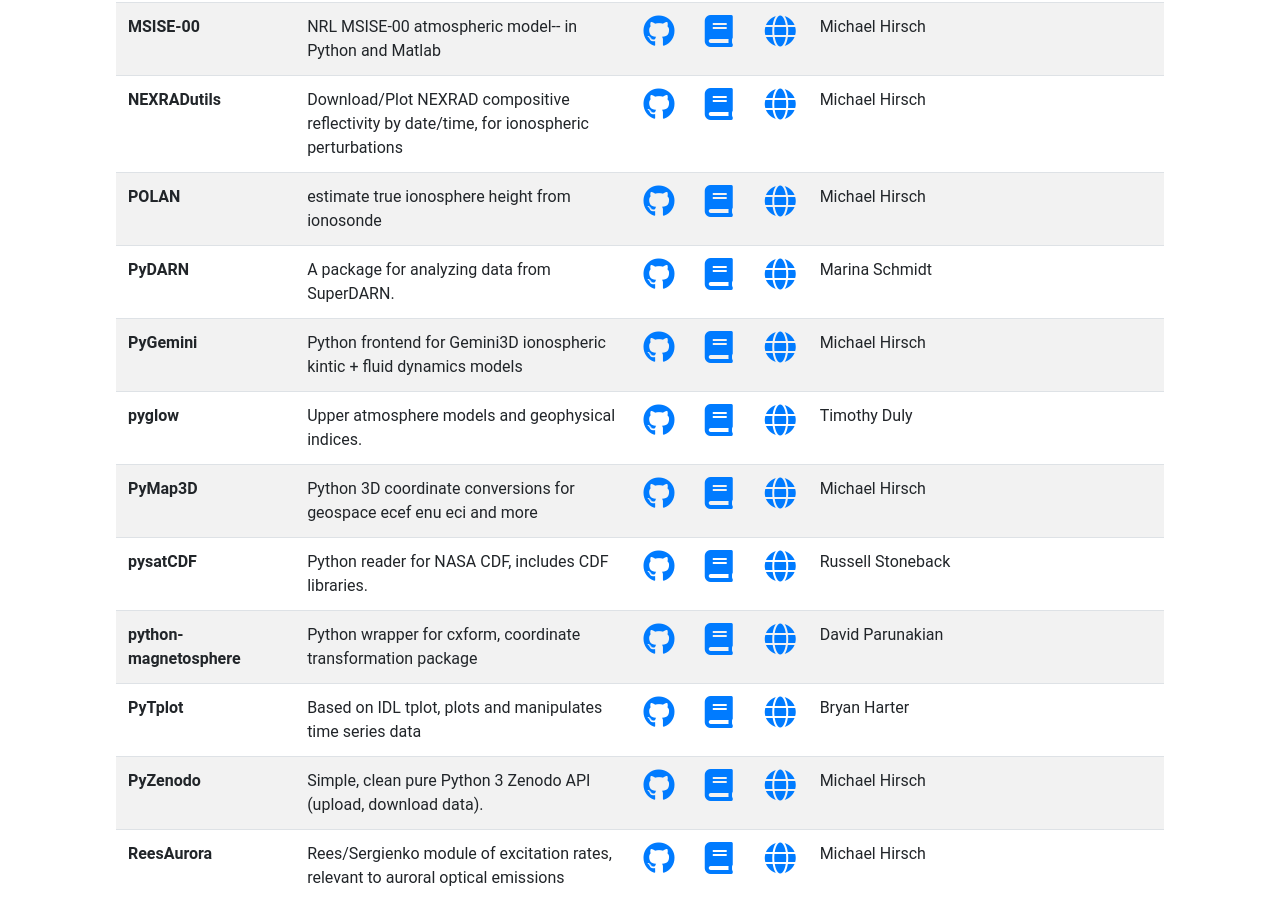
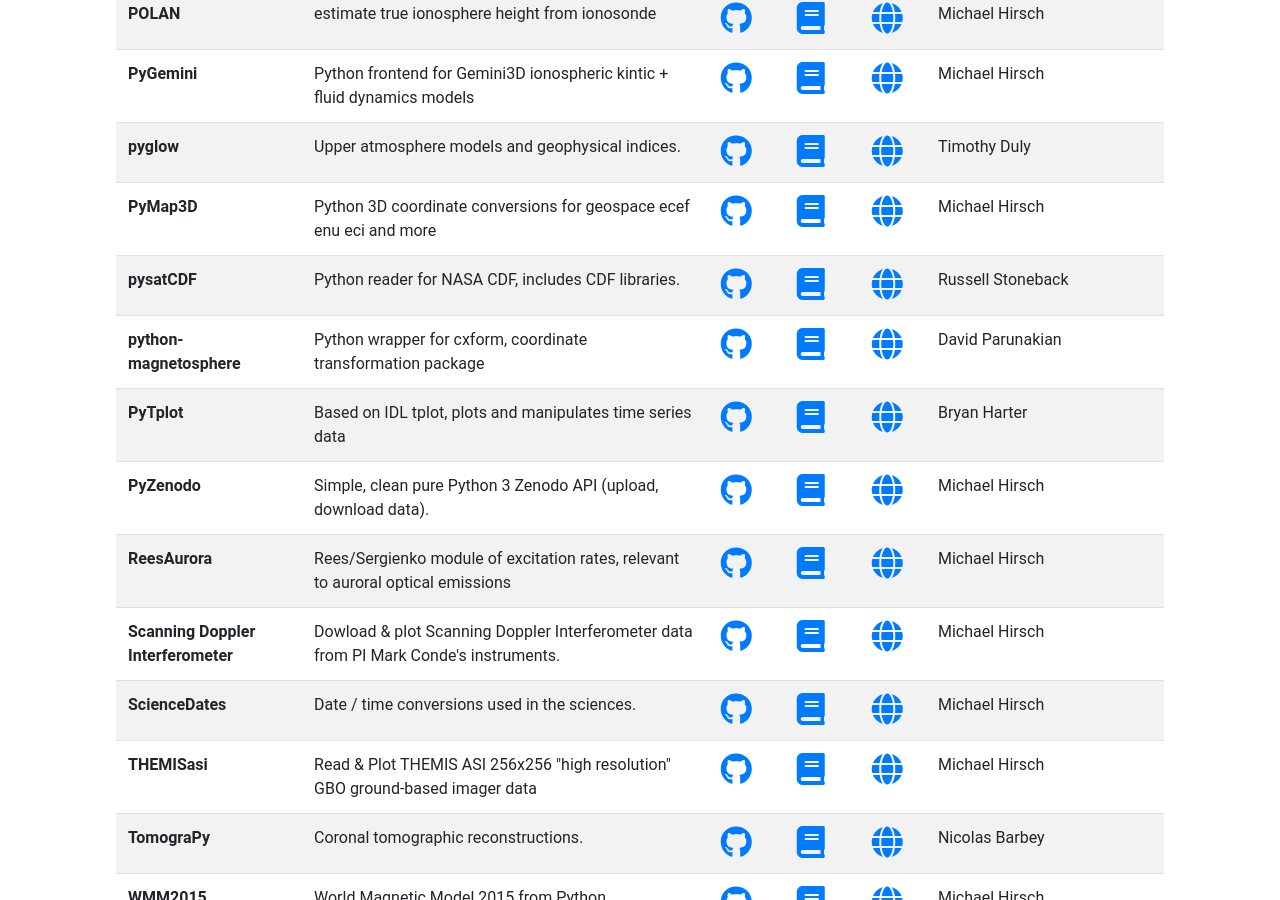
Before and after one commit to heliophysicsPy/heliophysicsPy.github.io, a Jekyll site: the page built from _pages/projects.html, in a window 1280 px wide and 900 px high, scrolled down 10013 px. Built offline with Jekyll 4.4.1, drawn with Linux system fonts in a browser that asks for light colours; nearby versions of some CDN libraries; some of the changed lines change nothing that is shown.

Commit message:
Fix table bugs

```diff
--- a/_data/projects_unevaluated.yml
+++ b/_data/projects_unevaluated.yml
@@ -23,7 +23,6 @@
   contact: Bryan Harter, Michael Liu, David Stansby, Michael Hirsch
   keywords: ["magnetosphere","ionosphere_thermosphere_mesosphere","specific"]
 
-
 - name: DASCutils
   code: https://github.com/space-physics/dascasi
   description: Digital All Sky Camera utilities, for camera at Poker Flat Research Range and elsewhere
@@ -42,7 +41,6 @@
   description: Python RINEX 2/3 NAV/OBS reader with speed and simplicity, handling most RINEX formats.
   contact: Michael Hirsch
   keywords: ["ionosphere_thermosphere_mesosphere","specific"]
-
 
 - name: GOESutils
   code: https://github.com/space-physics/GOESplot
@@ -111,7 +109,6 @@
   contact: Michael Hirsch
   keywords: ["planetary","specific"]
 
-
 - name: POLAN
   code: https://github.com/space-physics/POLAN
   description: estimate true ionosphere height from ionosonde
@@ -124,12 +121,6 @@
   code: "https://github.com/timduly4/pyglow"
   contact: "Timothy Duly"
   keywords: ["ionosphere_thermosphere_mesosphere","specific"]
-
-- name: "PyDARN"
-  description: "A package for analyzing data from SuperDARN."
-  code: "https://github.com/SuperDARN/pydarn"
-  contact: "Marina Schmidt"
-  keywords: ["ionosphere_thermosphere_mesosphere","general"]
 
 - name: PyGemini
   description: Python frontend for Gemini3D ionospheric kintic + fluid dynamics models
--- a/_includes/project_cards_unevaluated.html
+++ b/_includes/project_cards_unevaluated.html
@@ -71,12 +71,6 @@
               <td>{% if project.docs != blank %}<p class="hidden">{{ project.docs }}</p><a href="{{ project.docs }}" class="card-link"><i class="fas fa-book fa-2x"></i></a>{% endif %}</td>
               <td>{% if project.url != blank %}<p class="hidden">{{ project.url }}</p><a href="{{ project.url }}" class="card-link"><i class="fas fa-globe fa-2x"></i></a>{% endif %}</td>
               <td>{{ project.contact }}</td>
-              <td>{% if project.community != blank %}<p class="hidden">{{ project.community[1] }}</p><img src="{{ project.community[0] }}" alt="{{ project.community[project.community.length-1] }}">{% endif %}</td>
-              <td>{% if project.documentation != blank %}<p class="hidden">{{ project.documentation[1] }}</p><img src="{{ project.documentation[0] }}" alt="{{ project.documentation[project.documentation.length-1] }}">{% endif %}</td>
-              <td>{% if project.testing != blank %}<p class="hidden">{{ project.testing[1] }}</p><img src="{{ project.testing[0] }}" alt="{{ project.testing[project.testing.length-1] }}">{% endif %}</td>
-              <td>{% if project.software_maturity != blank %}<p class="hidden">{{ project.software_maturity[1] }}</p><img src="{{ project.software_maturity[0] }}" alt="{{ project.software_maturity[project.software_maturity.length-1] }}">{% endif %}</td>
-              <td>{% if project.python3 != blank %}<p class="hidden">{{ project.python3[1] }}</p><img src="{{ project.python3[0] }}" alt="{{ project.python3[project.python3.length-1] }}">{% endif %}</td>
-              <td>{% if project.license != blank %}<p class="hidden">{{ project.license[1] }}</p><img src="{{ project.license[0] }}" alt="{{ project.license[project.license.length-1] }}">{% endif %}</td>
             </tr>
             {% endfor %}
           </tbody>
--- a/js/projects.js
+++ b/js/projects.js
@@ -1,9 +1,12 @@
 var table1;
 var table2;
+var table3;
 var searchValue1 = '';
 var searchValue2 = '';
+var searchValue3 = '';
 var selectValues1 = [];
 var selectValues2 = [];
+var selectValues3 = [];
 
 $(document).ready(function() {
     table1 = $('#dataTable1').DataTable({
@@ -20,6 +23,13 @@
         "searching": true
     });
 
+    table3 = $('#dataTable3').DataTable({
+        "ordering":  true,
+        "paging":    false,
+        "info":      false,
+        "searching": true
+    });
+
     // Store value in first table's search box before searching
     $('#table_search1').keyup(function(e) {
         searchValue1 = $(this).val();
@@ -30,6 +40,12 @@
     $('#table_search2').keyup(function(e) {
         searchValue2 = $(this).val();
         tableSearch(2);
+    });
+
+    // Store value in third table's search box before searching
+    $('#table_search3').keyup(function(e) {
+        searchValue3 = $(this).val();
+        tableSearch(3);
     });
 });
 
@@ -48,6 +64,10 @@
             filterStr = searchValue2 + ' ' + selectValues2.join(' ');
             table2.search(filterStr).draw();
             break;
+        case 3:
+            filterStr = searchValue3 + ' ' + selectValues3.join(' ');
+            table3.search(filterStr).draw();
+            break;
         default:
             // Error, exit function
             console.error("Invalid table number found: " + tableNum);
@@ -63,7 +83,7 @@
 function updateTaxonomyFilters(id) {
     let tableNum = id.slice(-1);
 
-    if (!(tableNum == "1" || tableNum == "2")) {
+    if (!(tableNum == "1" || tableNum == "2" || tableNum == "3")) {
         // Error, exit function
         console.error("Invalid table number found: " + tableNum);
         return;
@@ -89,6 +109,11 @@
             selectValues2 = selectValues.filter(function (v) { return v !== ''; });
             tableSearch(2);
             break;
+        case "3":
+            // Store non-empty select values for third table before searching
+            selectValues3 = selectValues.filter(function (v) { return v !== ''; });
+            tableSearch(3);
+            break;
     }
 }
 
@@ -98,7 +123,7 @@
 function toggleFilters(id) {
     let tableNum = id.slice(-1);
 
-    if (!(tableNum == "1" || tableNum == "2")) {
+    if (!(tableNum == "1" || tableNum == "2" || tableNum == "3")) {
         // Error, exit function
         console.error("Invalid table number found: " + tableNum);
         return;
```
